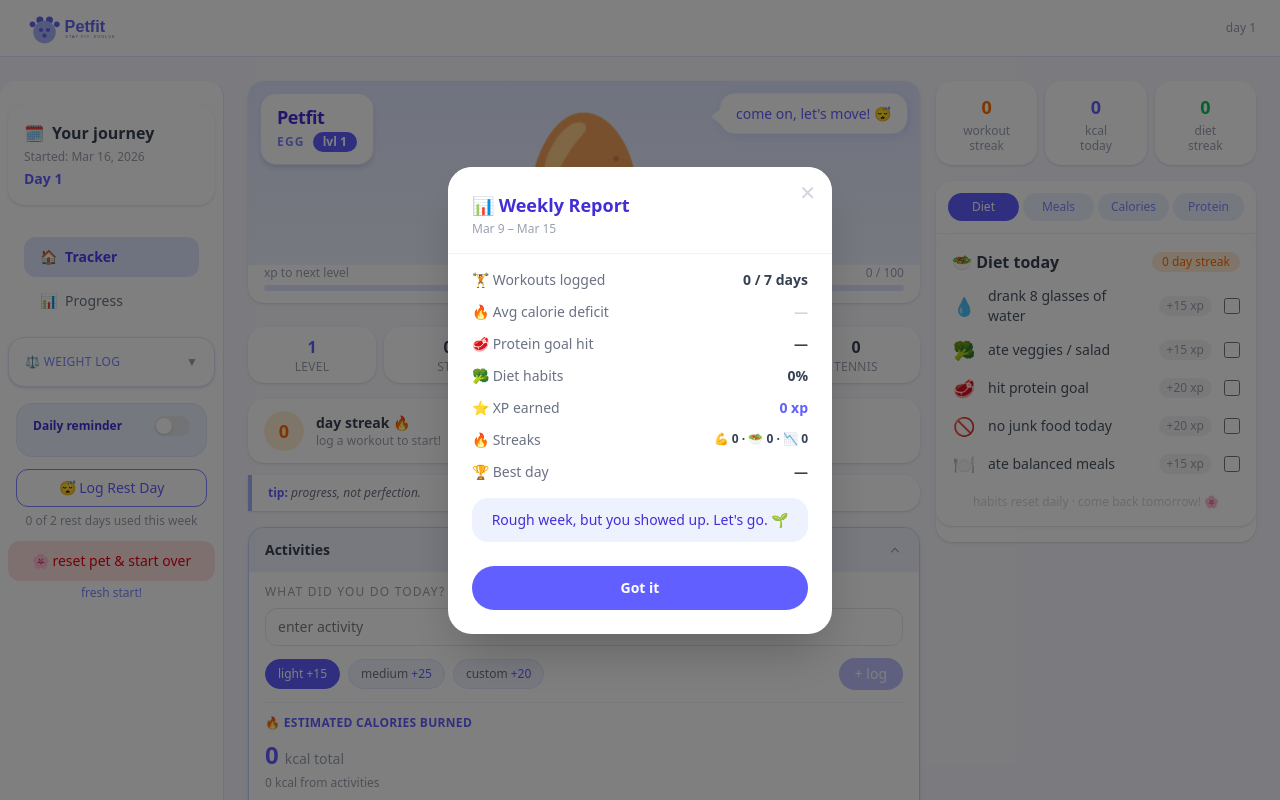
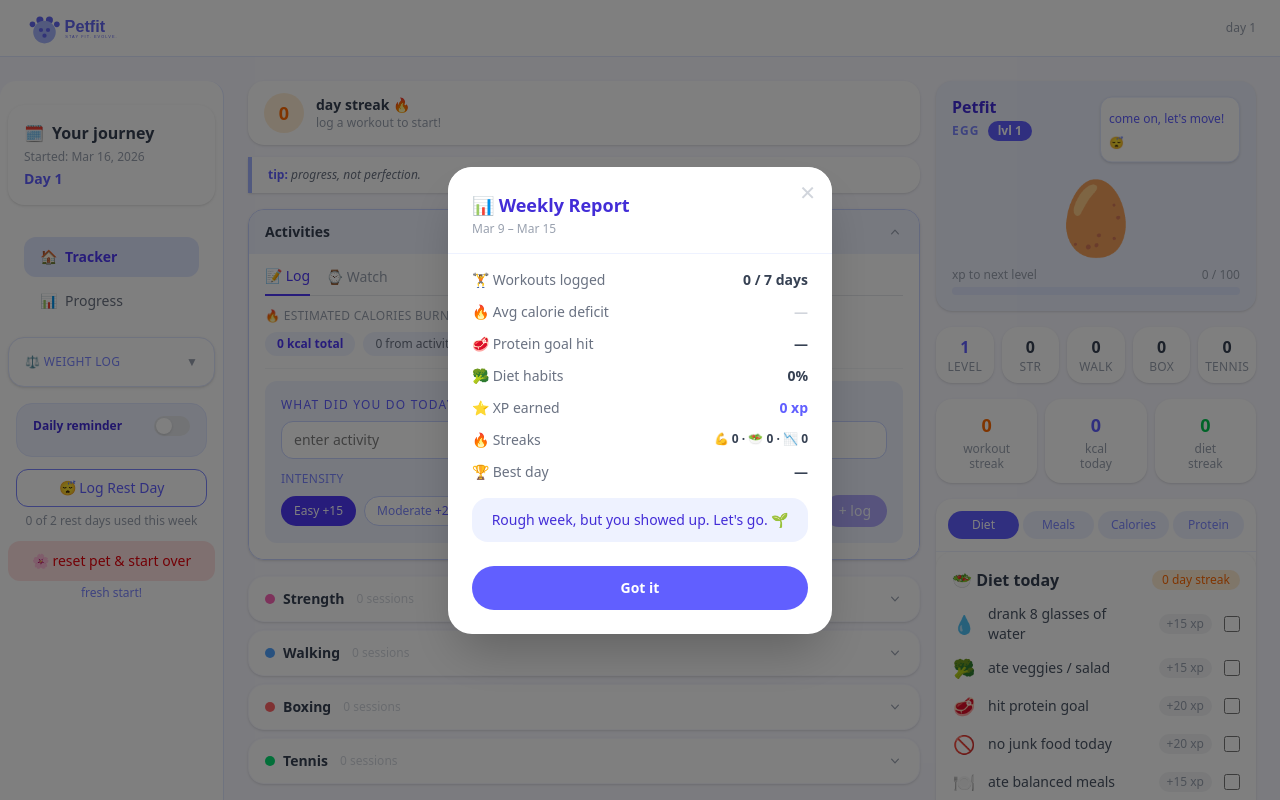
Before and after one commit to benringia/Virtual-Pet-Fitness, a Vue app: page / in a window 1280 px wide. Shown: the top 800 px of the page. Built offline with nearby package versions, Linux system fonts and the light colour scheme.

Commit message:
UI: minor fixes

```diff
--- a/src/App.vue
+++ b/src/App.vue
@@ -54,12 +54,12 @@
 
           <!-- Center column -->
           <div class="w-full lg:flex-1 min-w-0">
-            <Pet />
             <WorkoutLogger />
           </div>
 
           <!-- Right panel -->
           <div class="w-full lg:w-80 shrink-0">
+            <Pet />
             <!-- Mini stat cards -->
             <div class="grid grid-cols-3 gap-2 mb-4">
               <div class="bg-white rounded-2xl shadow-sm p-3 text-center">
--- a/src/components/CaloriesBurned.vue
+++ b/src/components/CaloriesBurned.vue
@@ -1,21 +1,40 @@
 <template>
   <div>
-    <!-- Total -->
-    <div class="mb-1">
-      <div class="flex items-baseline gap-1.5 mb-1">
-        <span class="text-2xl font-bold text-indigo-500">{{ totalBurned }}</span>
-        <span class="text-sm text-gray-400">kcal total</span>
-      </div>
-      <div class="flex flex-col gap-0.5">
-        <span class="text-xs text-gray-400">{{ autoCalories }} kcal from activities</span>
-        <span v-if="hasWatchEntries" class="text-xs text-indigo-400 font-medium">{{ watchCalories }} kcal from fitness watch</span>
-      </div>
+    <!-- Sub-tab bar -->
+    <div class="flex gap-4 mb-3 border-b border-gray-200">
+      <button
+        @click="activeTab = 'activities'"
+        class="text-sm font-medium pb-2 transition-colors -mb-px"
+        :class="activeTab === 'activities' ? 'text-indigo-600 font-bold border-b-2 border-indigo-600' : 'text-gray-400 hover:text-gray-600'"
+      >📝 Log</button>
+      <button
+        @click="activeTab = 'watch'"
+        class="text-sm font-medium pb-2 transition-colors -mb-px"
+        :class="activeTab === 'watch' ? 'text-indigo-600 font-bold border-b-2 border-indigo-600' : 'text-gray-400 hover:text-gray-600'"
+      >⌚ Watch</button>
     </div>
 
-    <!-- Workout breakdown (auto mode) -->
-    <hr class="border-indigo-100 my-3" />
-    <p class="text-xs uppercase tracking-wide text-indigo-400 font-medium mb-2">Recent activities</p>
-    <div v-if="autoResult.items.length" class="space-y-1 max-h-48 overflow-y-auto">
+    <!-- Tab: Activities -->
+    <div v-show="activeTab === 'activities'">
+      <!-- Calories summary pills -->
+      <p class="text-xs uppercase tracking-wide text-gray-400 mb-2">🔥 Estimated Calories Burned</p>
+      <div class="flex flex-wrap gap-2 mb-3">
+        <span class="bg-indigo-50 text-indigo-600 rounded-full px-3 py-1 text-xs font-semibold">{{ totalBurned }} kcal total</span>
+        <span class="bg-indigo-50 text-gray-500 rounded-full px-3 py-1 text-xs">{{ autoCalories }} from activities</span>
+        <span v-if="hasWatchEntries" class="bg-indigo-50 text-gray-500 rounded-full px-3 py-1 text-xs">{{ watchCalories }} from watch</span>
+      </div>
+
+      <!-- Activity Logger (injected from WorkoutLogger via slot) -->
+      <template v-if="$slots.default">
+        <hr class="border-gray-100 mb-3" />
+        <slot />
+      </template>
+
+      <!-- Recent Activities -->
+      <template v-if="autoResult.items.length">
+        <hr class="border-gray-100 my-3" />
+        <p class="text-xs uppercase tracking-wide text-gray-400 mb-2">Recent Activities</p>
+        <div class="space-y-1 max-h-48 overflow-y-auto">
           <div
             v-for="(item, i) in autoResult.items"
             :key="i"
@@ -25,13 +44,12 @@
             <span class="text-indigo-400 font-medium">{{ item.kcal }} kcal <span class="text-gray-400 font-normal">est.</span></span>
           </div>
         </div>
-    <p v-else class="text-xs text-gray-400">log a workout to see estimates</p>
+      </template>
+    </div>
 
-    <div class="bg-indigo-50 rounded-xl p-3 mt-3 border border-indigo-100">
-      <p class="font-medium text-indigo-600 text-sm">⌚ Have a fitness watch?</p>
-      <p class="text-xs text-indigo-400 mt-0.5 mb-2">Log your exact calories burned for more accuracy.</p>
-
-      <!-- Add entry inputs -->
+    <!-- Tab: Watch -->
+    <div v-show="activeTab === 'watch'">
+      <p class="text-xs text-gray-400 mb-3">Log your exact calories burned for more accuracy.</p>
       <div class="flex gap-2 items-center mb-2">
         <input
           v-model="labelInput"
@@ -55,13 +73,11 @@
           :class="canAddEntry ? 'bg-indigo-500 text-white hover:bg-indigo-600' : 'bg-indigo-100 text-indigo-300 cursor-not-allowed'"
         >Add</button>
       </div>
-
-      <!-- Manual entries list -->
-      <div v-if="manualEntries.length" class="space-y-1 max-h-32 overflow-y-auto pr-3">
+      <div v-if="manualEntries.length" class="space-y-1 max-h-40 overflow-y-auto">
         <div
           v-for="(entry, i) in manualEntries"
           :key="i"
-          class="flex justify-between items-center text-xs text-gray-500 bg-white rounded-lg px-3 py-2"
+          class="flex justify-between items-center text-xs text-gray-500 bg-indigo-50 rounded-lg px-3 py-2"
         >
           <span class="flex items-center text-indigo-500 font-medium">
             <span class="w-2 h-2 rounded-full bg-indigo-300 inline-block mr-2 shrink-0"></span>
@@ -97,6 +113,8 @@ if (!Array.isArray(state.calories.burnedManual)) {
   )
 }
 
+const activeTab = ref('activities')
+
 const labelInput = ref('')
 const kcalInput = ref('')
 
--- a/src/components/Pet.vue
+++ b/src/components/Pet.vue
@@ -1,25 +1,14 @@
 <template>
   <!-- Pet display card -->
-  <div class="bg-white rounded-2xl shadow-sm mb-6 overflow-hidden">
-    <div class="relative bg-linear-to-b from-indigo-100 to-indigo-50 px-4 pt-4 pb-6 flex flex-col items-center min-h-40">
-      <!-- Mood speech bubble -->
-      <div class="bubble-float absolute top-3 right-3 inline-block" style="filter: drop-shadow(2px 2px 4px rgba(99, 102, 241, 0.15))">
-        <Transition name="mood-fade" mode="out-in">
-          <div :key="state.petMood" class="relative">
-            <div class="bg-white rounded-2xl px-4 py-2 border border-indigo-100">
-              <span class="text-sm font-medium text-indigo-500">{{ moodMessage }}</span>
-            </div>
-            <div style="position:absolute;left:-8px;top:58%;transform:translateY(-50%);width:0;height:0;border-top:8px solid transparent;border-bottom:8px solid transparent;border-right:10px solid white;"></div>
-          </div>
-        </Transition>
-      </div>
+  <div class="bg-indigo-50 rounded-2xl shadow-sm mb-4 p-4">
 
-      <!-- Pet name / stage / level (top left) -->
-      <div class="absolute top-3 left-3 flex flex-col bg-white rounded-2xl px-4 py-3 shadow-md border border-indigo-100">
-        <!-- Name row -->
+    <!-- Row 1: Name/stage/level + mood bubble -->
+    <div class="flex justify-between items-start mb-2">
+      <!-- Left: name + stage + level -->
+      <div class="flex flex-col">
         <div class="group flex items-center gap-1">
           <template v-if="!editing">
-            <span class="text-lg font-bold text-indigo-700 tracking-tight leading-tight">{{ state.petName }}</span>
+            <span class="text-base font-bold text-indigo-700 leading-tight capitalize">{{ state.petName }}</span>
             <button
               @click="startEdit"
               aria-label="Rename pet"
@@ -33,39 +22,47 @@
               maxlength="20"
               @keyup.enter="saveEdit"
               @blur="saveEdit"
-              class="text-lg font-bold text-indigo-700 tracking-tight bg-transparent border-b border-indigo-400 focus:outline-none w-32 leading-tight"
+              class="text-base font-bold text-indigo-700 bg-transparent border-b border-indigo-400 focus:outline-none w-32 leading-tight"
             />
           </template>
         </div>
-        <!-- Stage + level row -->
         <div class="flex items-center gap-2 mt-1">
           <span class="text-xs font-semibold uppercase tracking-widest text-indigo-400">{{ stage }}</span>
           <span class="bg-indigo-500 text-white text-xs font-bold px-2.5 py-0.5 rounded-full">lvl {{ state.level }}</span>
         </div>
       </div>
 
-      <!-- Pet emoji -->
-      <div class="relative mt-4 flex items-center justify-center">
+      <!-- Right: mood bubble -->
+      <div class="bubble-float max-w-35 shrink-0 ml-2">
+        <Transition name="mood-fade" mode="out-in">
+          <div :key="state.petMood" class="bg-white rounded-xl border border-indigo-100 shadow-sm p-2">
+            <span class="text-xs font-medium text-indigo-500">{{ moodMessage }}</span>
+          </div>
+        </Transition>
+      </div>
+    </div>
+
+    <!-- Row 2: Pet emoji -->
+    <div class="flex flex-col items-center my-4">
+      <div class="relative flex items-center justify-center">
         <span v-if="nearEvolution" class="sparkle absolute text-base" style="top:-4px;left:-4px;animation-delay:0s">✨</span>
         <span v-if="nearEvolution" class="sparkle absolute text-base" style="top:-4px;right:-4px;animation-delay:0.25s">✨</span>
         <span v-if="nearEvolution" class="sparkle absolute text-base" style="bottom:-4px;left:-4px;animation-delay:0.5s">✨</span>
         <span v-if="nearEvolution" class="sparkle absolute text-base" style="bottom:-4px;right:-4px;animation-delay:0.75s">✨</span>
-        <div class="text-9xl select-none" :class="nearEvolution ? 'bounce' : animClass">{{ stageEmoji }}</div>
+        <div class="text-7xl select-none" :class="nearEvolution ? 'bounce' : animClass">{{ stageEmoji }}</div>
       </div>
-
-      <!-- Mood overlay badge -->
-      <div v-if="moodOverlay" class="mt-2 text-2xl">{{ moodOverlay }}</div>
+      <div v-if="moodOverlay" class="mt-1 text-2xl">{{ moodOverlay }}</div>
     </div>
 
-    <!-- XP bar -->
-    <div class="px-4 pb-3">
+    <!-- Row 3: XP bar -->
+    <div>
       <div class="flex justify-between text-xs text-gray-400 mb-1">
         <span>xp to next level</span>
         <span>{{ xpProgress }} / {{ XP_PER_LEVEL }}</span>
       </div>
-      <div class="w-full bg-indigo-100 rounded-full h-1.5">
+      <div class="w-full bg-indigo-100 rounded-full h-2">
         <div
-          class="bg-indigo-500 h-1.5 rounded-full transition-all duration-500"
+          class="bg-indigo-500 h-2 rounded-full transition-all duration-500"
           :style="{ width: xpPct + '%' }"
         />
       </div>
--- a/src/components/WorkoutLogger.vue
+++ b/src/components/WorkoutLogger.vue
@@ -43,16 +43,18 @@
     </button>
 
     <!-- Section body -->
-    <div v-show="showCustom" class="bg-white px-4 pb-4">
-      <!-- Custom input -->
-      <div class="pt-3">
-        <p class="text-xs text-gray-400 uppercase tracking-widest mb-2">What did you do today?</p>
+    <div v-show="showCustom" class="bg-white px-4 pt-3 pb-4">
+      <CaloriesBurned>
+        <!-- Activity Logger -->
+        <div class="bg-indigo-50 rounded-xl p-4">
+          <p class="text-xs text-indigo-500 uppercase tracking-widest mb-2">What did you do today?</p>
           <input
             v-model="activityName"
             type="text"
             placeholder="enter activity"
-          class="w-full border border-gray-200 rounded-xl px-3 py-2 text-sm mb-3 focus:outline-none focus:border-indigo-300"
+            class="w-full bg-white border border-indigo-200 rounded-xl px-3 py-2 text-sm mb-3 focus:outline-none focus:ring-2 focus:ring-indigo-400"
           />
+          <p class="text-xs text-indigo-400 uppercase tracking-wide mb-2">Intensity</p>
           <div class="flex items-center gap-2">
             <button
               v-for="sub in CUSTOM_SUBTYPES"
@@ -60,8 +62,8 @@
               @click="selectedCustom = sub"
               class="text-xs px-3 py-1.5 rounded-full border transition-colors"
               :class="selectedCustom?.label === sub.label
-              ? 'bg-indigo-500 text-white border-indigo-500'
-              : 'bg-indigo-50 text-gray-500 border-indigo-100 hover:border-indigo-300'"
+                ? 'bg-indigo-600 text-white border-transparent'
+                : 'bg-white border-indigo-200 text-indigo-400 hover:border-indigo-400'"
             >
               {{ sub.label }} <span :class="selectedCustom?.label === sub.label ? 'text-white' : 'text-indigo-500'">+{{ sub.xp }}</span>
             </button>
@@ -69,20 +71,14 @@
             <button
               @click="logCustom"
               :disabled="!activityName.trim()"
-            class="px-4 py-1.5 bg-indigo-500 text-white rounded-full text-sm font-medium transition-all duration-150 hover:bg-indigo-600 disabled:opacity-40 disabled:cursor-not-allowed"
+              class="px-4 py-1.5 bg-indigo-600 text-white rounded-full text-sm font-medium transition-all duration-150 hover:bg-indigo-700 disabled:opacity-40 disabled:cursor-not-allowed"
               :class="logged ? 'scale-95 bg-indigo-700' : ''"
             >
               {{ logged ? '✓' : '+ log' }}
             </button>
           </div>
         </div>
-
-      <!-- Divider -->
-      <hr class="border-gray-100 mt-3 mb-3" />
-
-      <!-- Estimated burn -->
-      <p class="text-xs text-indigo-500 font-semibold uppercase tracking-wide mb-2">🔥 Estimated Calories Burned</p>
-      <CaloriesBurned />
+      </CaloriesBurned>
     </div>
   </div>
 
@@ -163,9 +159,9 @@ const STREAK_EMOJIS = { 7: '🔥', 14: '💫', 30: '👑' }
 const MAIN_TYPES = ['Strength', 'Walking', 'Boxing', 'Tennis']
 
 const CUSTOM_SUBTYPES = [
-  { label: 'light',  xp: 15 },
-  { label: 'medium', xp: 25 },
-  { label: 'custom', xp: 20 },
+  { label: 'Easy',     xp: 15 },
+  { label: 'Moderate', xp: 25 },
+  { label: 'Intense',  xp: 20 },
 ]
 
 const TIPS = [
```
Also changed, not shown: src/components/WeightLog.vue (+6 -1 lines), .claude/session-log.txt. Lines whose indentation alone changed are shown as unchanged.
